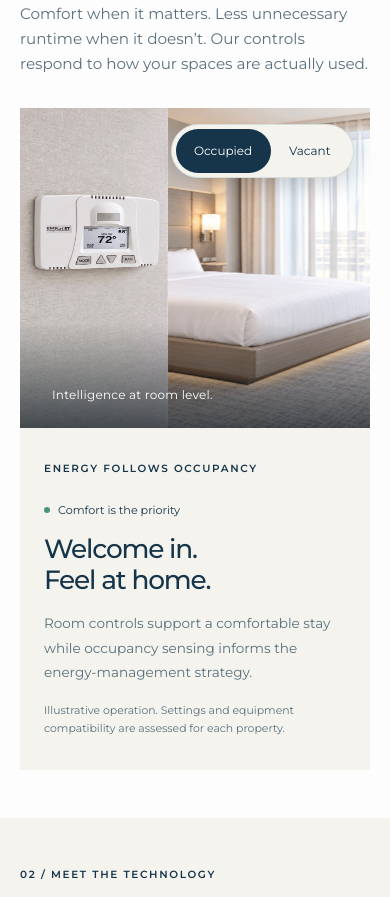
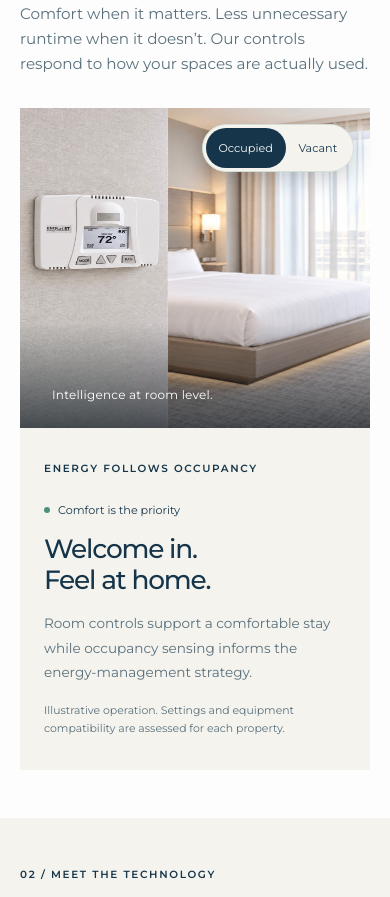
Before and after one commit to MannLester/Lodge-Tech-Website, a Next.js app in the folder apps/web/: page / in a window 390 px wide. Shown: the part 980-1877 px from the top of the page. Built offline with nearby package versions, Linux system fonts and the light colour scheme.

Commit message:
frontend: reduce mobile occupancy toggle size

```diff
--- a/apps/web/src/app/marketing.css
+++ b/apps/web/src/app/marketing.css
@@ -1509,8 +1509,14 @@
     top: 1rem;
     right: 1rem;
     margin-top: 0;
+    padding: 3px;
     background: var(--editorial-paper);
     box-shadow: 0 6px 24px rgb(4 15 23 / 0.2);
+  }
+  .marketing-site .occupancy-switch button {
+    min-height: 2.5rem;
+    padding: 0.35rem 0.8rem;
+    font-size: 0.7rem;
   }
   .marketing-site .occupancy-explainer {
     padding: 0 1.5rem 2rem;
```
